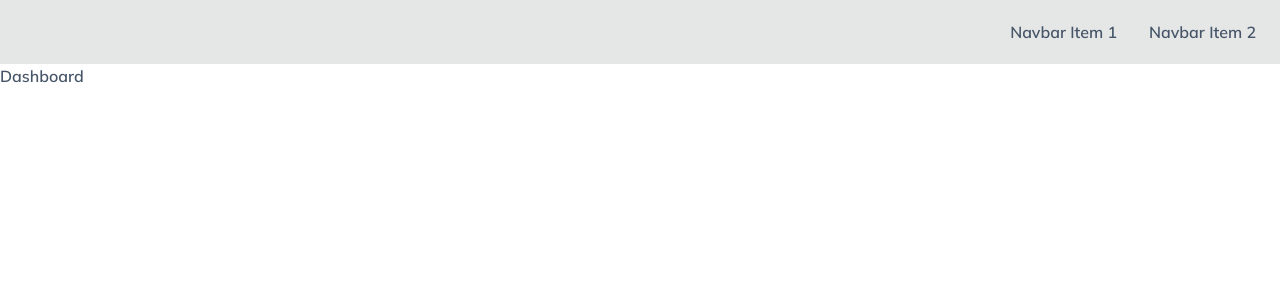
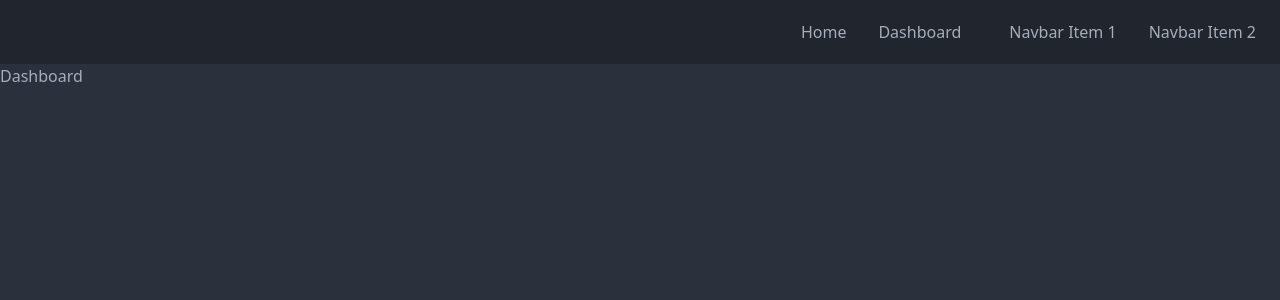
Before and after one commit to ProyectoIntegradoOrganizationalApp/Front-End, a React (Vite) app: page /dashboard in a window 1280 px wide. Shown: the top 300 px of the page. Built offline with nearby package versions, Linux system fonts and the light colour scheme.

Commit message:
Automatizado de links en el nav, cambio de theme, props tipadas en el Nav

```diff
--- a/index.html
+++ b/index.html
@@ -1,5 +1,5 @@
 <!DOCTYPE html>
-<html lang="en">
+<html lang="es" data-theme="dark">
   <head>
     <meta charset="UTF-8" />
     <link rel="icon" type="image/svg+xml" href="/vite.svg" />
--- a/src/adapters/components/Nav.tsx
+++ b/src/adapters/components/Nav.tsx
@@ -1,7 +1,15 @@
-import { RouterProps } from "react-router-dom";
+// Tipo de la prop children
+import { ReactNode } from "react";
+
+// Tipado de las rutas
 import { Route } from "../../domain/Route.interfaces";
 
-export function Nav({ children }: any, routes: Route[]) {
+/**
+ *
+ *  @param props Contiene las props que le pasa el elemento superior
+ *  @returns
+ */
+export function Nav( props: { children: ReactNode, routes: Route[]}) {
     return (
         <>
             <div className="drawer">
@@ -14,7 +22,9 @@ export function Nav({ children }: any, routes: Route[]) {
                             </label>
                         </div>
                         <div className="flex-1 px-2 mx-2 justify-end">
-                            {/* {routes.map(route => <a href={route.link}>{route.name}</a>)} */}
+                            <ul className="menu menu-horizontal">
+                                {props.routes.map( route => <li><a className="nav-item" href={route.link}>{route.name}</a></li>)}
+                            </ul>
                         </div>
                         <div className="flex-none hidden lg:block">
                             <ul className="menu menu-horizontal">
@@ -23,7 +33,7 @@ export function Nav({ children }: any, routes: Route[]) {
                             </ul>
                         </div>
                     </div>
-                    {children}
+                    {props.children}
                 </div>
                 <div className="drawer-side">
                     <label htmlFor="my-drawer-3" className="drawer-overlay"></label>
--- /dev/null
+++ b/src/assets/css/index.css
@@ -0,0 +1,5 @@
+@import url('https://fonts.googleapis.com/css2?family=Mulish:ital,wght@0,200;0,300;0,400;0,600;0,800;0,1000;1,200;1,600;1,1000&display=swap');
+
+@tailwind base;
+@tailwind components;
+@tailwind utilities;
--- a/src/index.css
+++ /dev/null
@@ -1,22 +0,0 @@
-@import url('https://fonts.googleapis.com/css2?family=Mulish:ital,wght@0,200;0,300;0,400;0,600;0,800;0,1000;1,200;1,600;1,1000&display=swap');
-
-@tailwind base;
-@tailwind components;
-@tailwind utilities;
-
-:root {
-  font-family: Mulish, system-ui, Avenir, Helvetica, Arial, sans-serif;
-  line-height: 1.5;
-  font-weight: 600;
-
-  color: #475569;
-  background-color: white;
-}
-
-.nav-active {
-  font-weight: 800;
-}
-
-.caja:hover {
-  box-shadow: 6px 2px 10px black;
-}
```
Also changed, not shown: src/app.tsx (+21 -2 lines), src/main.tsx (+6 -3 lines).
